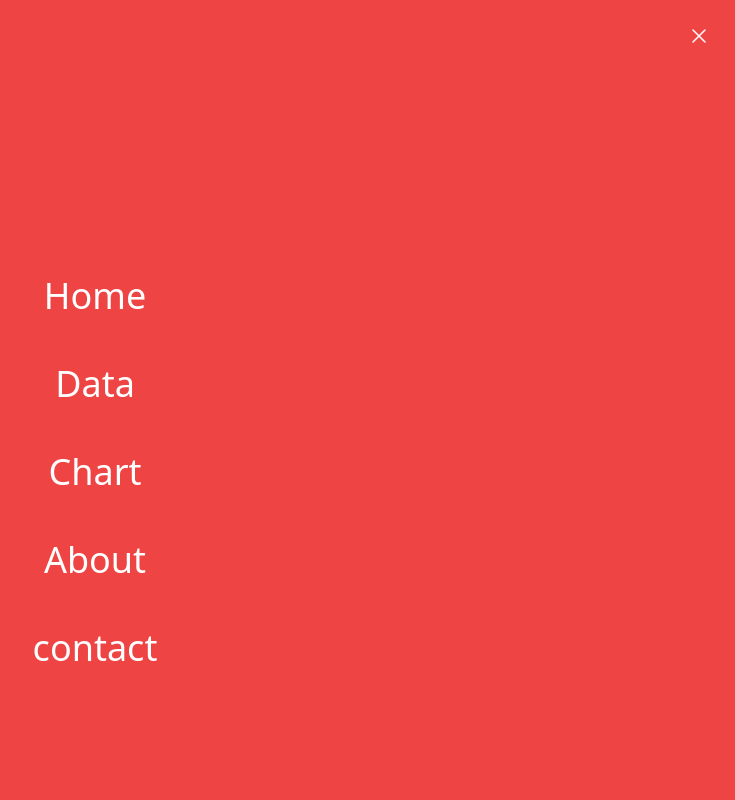
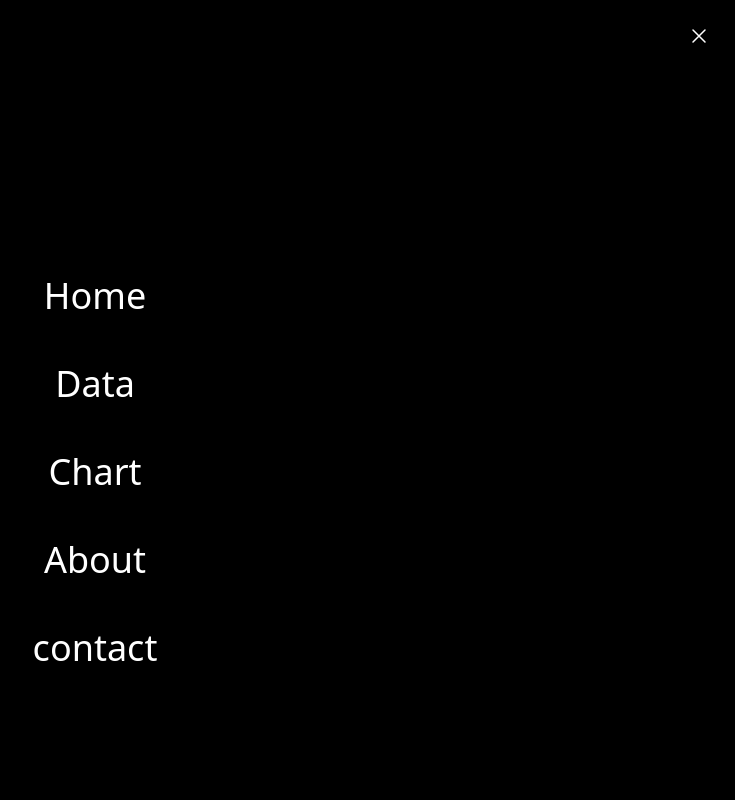
Before and after one commit to Blizbyteco/SiPenyu, a React (Vite) app in the folder frontend/: page / in a window 1280 px wide. Shown: the top 800 px of the page, without its empty margins (545-1280 px from the left). Built offline with nearby package versions, Linux system fonts and the light colour scheme.

Commit message:
FIX: Navbar Issue

```diff
--- a/frontend/src/components/Sidebar.jsx
+++ b/frontend/src/components/Sidebar.jsx
@@ -26,7 +26,7 @@ export default function Sidebar({sidebarOpened, setSidebarOpened}) {
     initial='hidden'
     animate={sidebarOpened ? 'show' : 'hidden'}
     variants={sidebarVariants}
-    className="w-full h-screen sticky  top-0 left-0 z-10 bg-red-500">
+    className="w-full fixed h-screen z-10 bg-black text-white">
       <div className="w-full flex justify-end p-6 flex-grow-0  text-white">
         <button className="hover:cursor-pointer" onClick={() => setSidebarOpened(false)}>
             <svg
--- a/frontend/src/layouts/RootLayout.jsx
+++ b/frontend/src/layouts/RootLayout.jsx
@@ -9,7 +9,8 @@ export default function RootLayout() {
   return (
     <>
       <Sidebar sidebarOpened={sidebarOpened} setSidebarOpened={setSidebarOpened} />
-      <div className="w-full">
+      <div className="w-full flex justify-between items-center px-4 py-6">
+        <h1 className="font-bold">Sipenyu</h1>
         <button onClick={() => setSidebarOpened(true)}>
           <svg
             xmlns="http://www.w3.org/2000/svg"
@@ -17,7 +18,7 @@ export default function RootLayout() {
             viewBox="0 0 24 24"
             strokeWidth={1.5}
             stroke="black"
-            className="size-8"
+            className="size-6"
           >
             <path
               strokeLinecap="round"
```
